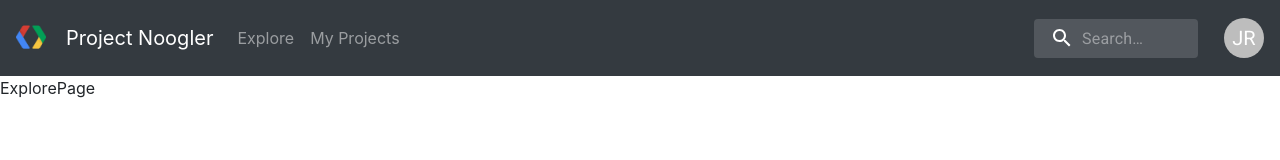
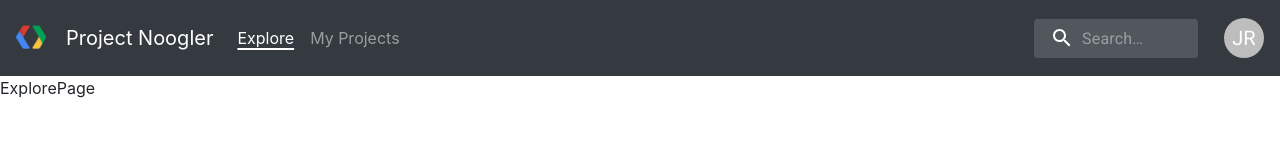
Before and after one commit to JaafarRammal/BGN21-Oct, a React (Create React App) app in the folder frontend/project-swiper/: page / in a window 1280 px wide. Shown: the top 160 px of the page. Built offline with nearby package versions, Linux system fonts and the light colour scheme.

Commit message:
nav done

```diff
--- /dev/null
+++ b/frontend/project-swiper/src/Components/Navbar.css
@@ -0,0 +1,6 @@
+.underline {
+  text-decoration: underline !important;
+  text-decoration-color: white !important;
+  text-decoration-thickness: 1.5px !important;
+  text-underline-offset: 4px !important;
+}
--- a/frontend/project-swiper/src/Components/Navbar.tsx
+++ b/frontend/project-swiper/src/Components/Navbar.tsx
@@ -4,6 +4,7 @@ import SearchIcon from "@mui/icons-material/Search";
 import logo from "../Assets/logo.png";
 import { NavbarLinks } from "../Helpers/NavbarLinks";
 import AccountMenu from "./AccountMenu";
+import "./Navbar.css";
 
 export default function Navbar() {
   return (
@@ -34,7 +35,7 @@ export default function Navbar() {
             const link = NavbarLinks[key];
             return (
               <li key={index} className="nav-item">
-                <a className="nav-link" href={link.redirect}>
+                <a className={"nav-link " + (window.location.pathname === link.redirect ? "active underline" : "")} href={link.redirect}>
                   {link.title}
                 </a>
               </li>
```
